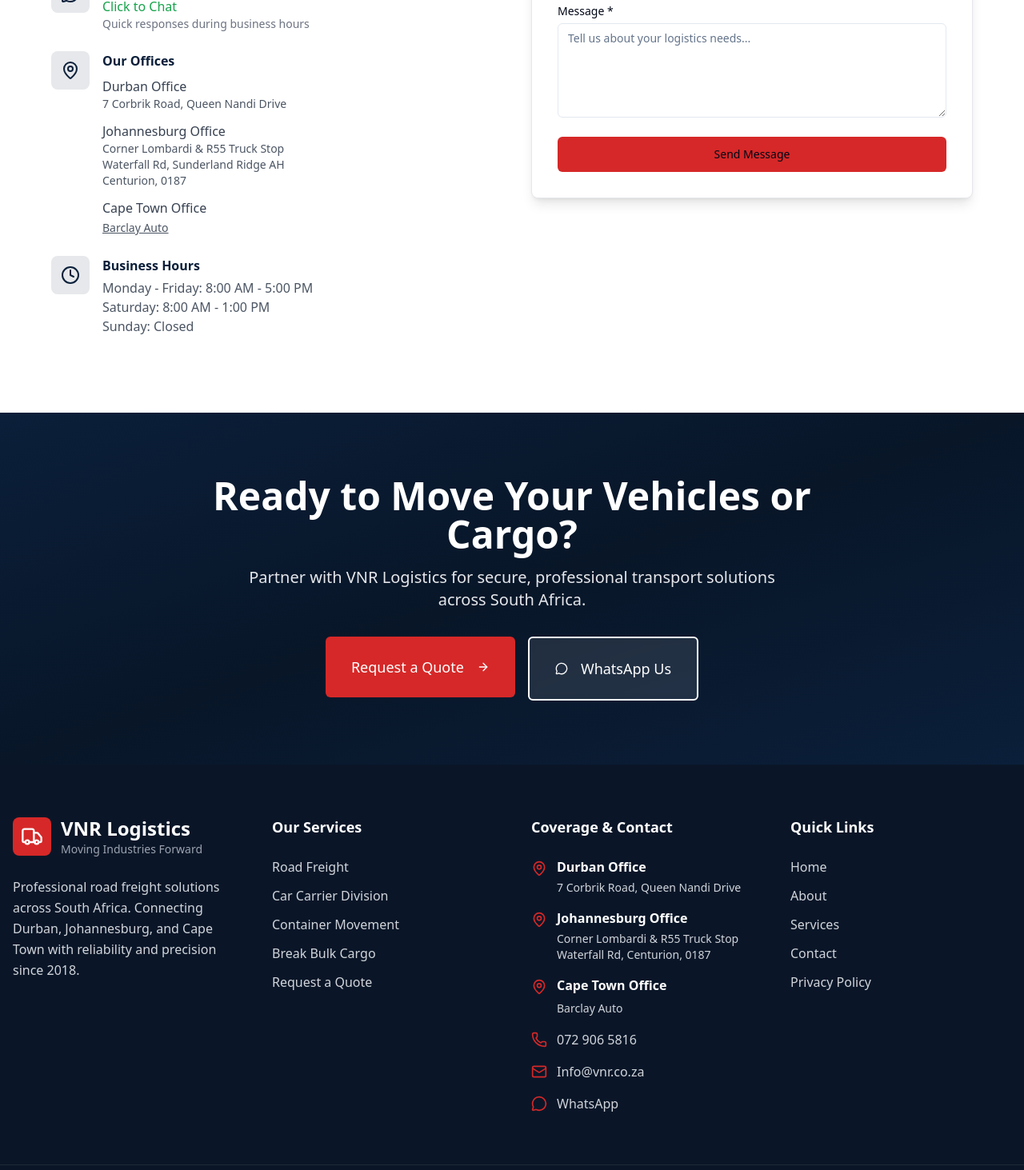
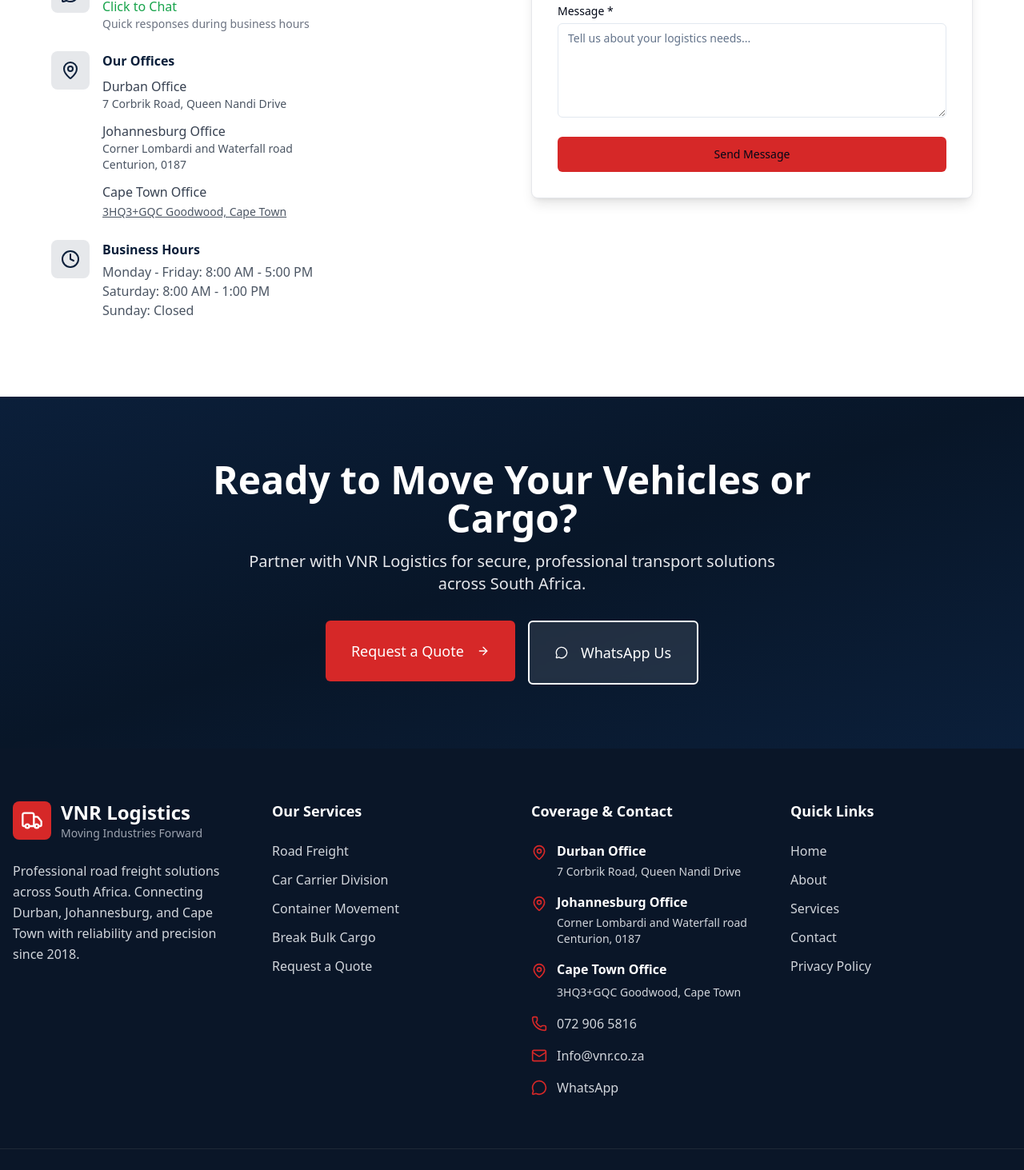
Before and after one commit to SA-Telecoms00/VNR-Logistics, a Next.js app: page /contact in a window 1280 px wide. Shown: the part 964-2427 px from the top of the page at 80% size. Built offline with nearby package versions, Linux system fonts and the light colour scheme.

Commit message:
Add Consolidation Cargo and Warehousing/Distribution services, update Johannesburg and Cape Town addresses

```diff
--- a/app/contact/page.tsx
+++ b/app/contact/page.tsx
@@ -171,19 +171,18 @@
                       </div>
                       <div>
                         <p className="font-medium text-gray-700">Johannesburg Office</p>
-                        <p className="text-gray-600 text-sm">Corner Lombardi & R55 Truck Stop</p>
-                        <p className="text-gray-600 text-sm">Waterfall Rd, Sunderland Ridge AH</p>
+                        <p className="text-gray-600 text-sm">Corner Lombardi and Waterfall road</p>
                         <p className="text-gray-600 text-sm">Centurion, 0187</p>
                       </div>
                       <div>
                         <p className="font-medium text-gray-700">Cape Town Office</p>
                         <a
-                          href="https://maps.google.com/?q=-33.911201,18.554399"
+                          href="https://maps.google.com/?q=3HQ3+GQC+Goodwood,+Cape+Town"
                           target="_blank"
                           rel="noopener noreferrer"
                           className="text-gray-600 text-sm hover:text-secondary transition-colors underline"
                         >
-                          Barclay Auto
+                          3HQ3+GQC Goodwood, Cape Town
                         </a>
                       </div>
                     </div>
--- a/app/page.tsx
+++ b/app/page.tsx
@@ -224,7 +224,7 @@
             </p>
           </motion.div>
 
-          <div className="grid grid-cols-1 md:grid-cols-2 lg:grid-cols-4 gap-8">
+          <div className="grid grid-cols-1 md:grid-cols-2 lg:grid-cols-3 gap-8">
             {[
               {
                 icon: Truck,
@@ -249,6 +249,18 @@
                 title: "Break Bulk Cargo",
                 description:
                   "Professional handling of non-containerized cargo requiring specialized care.",
+              },
+              {
+                icon: Package,
+                title: "Consolidation Cargo",
+                description:
+                  "Efficient cargo consolidation services combining multiple shipments for cost-effective transport.",
+              },
+              {
+                icon: Container,
+                title: "Warehousing & Distribution",
+                description:
+                  "Secure warehousing facilities and strategic distribution services across South Africa.",
               },
             ].map((service, index) => (
               <motion.div
--- a/components/Footer.tsx
+++ b/components/Footer.tsx
@@ -123,8 +123,8 @@
                   <MapPin className="h-5 w-5 text-secondary flex-shrink-0 mt-1" />
                   <div className="text-gray-300">
                     <p className="font-semibold text-white mb-1">Johannesburg Office</p>
-                    <p className="text-sm">Corner Lombardi & R55 Truck Stop</p>
-                    <p className="text-sm">Waterfall Rd, Centurion, 0187</p>
+                    <p className="text-sm">Corner Lombardi and Waterfall road</p>
+                    <p className="text-sm">Centurion, 0187</p>
                   </div>
                 </li>
                 <li className="flex items-start gap-3">
@@ -132,12 +132,12 @@
                   <div className="text-gray-300">
                     <p className="font-semibold text-white mb-1">Cape Town Office</p>
                     <a
-                      href="https://maps.google.com/?q=-33.911201,18.554399"
+                      href="https://maps.google.com/?q=3HQ3+GQC+Goodwood,+Cape+Town"
                       target="_blank"
                       rel="noopener noreferrer"
                       className="text-sm hover:text-secondary transition-colors"
                     >
-                      Barclay Auto
+                      3HQ3+GQC Goodwood, Cape Town
                     </a>
                   </div>
                 </li>
```
